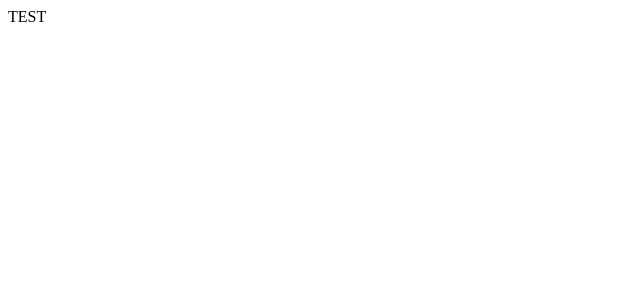
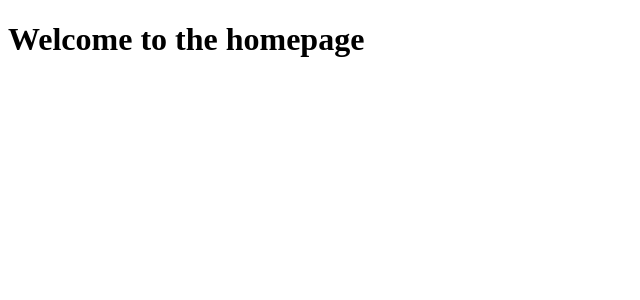
Before and after one commit to dean131/kursi-roda-front-end, a Nuxt app: page / in a window 1280 px wide. Shown: the top 300 px of the page, without its empty margins (0-640 px from the left). Built offline with nearby package versions, Linux system fonts and the light colour scheme.

Commit message:
update app.vue template to display homepage welcome message

```diff
--- a/app.vue
+++ b/app.vue
@@ -1,6 +1,5 @@
 <template>
     <div>
-        <NuxtRouteAnnouncer />
-        TEST
+        <h1>Welcome to the homepage</h1>
     </div>
 </template>
```
